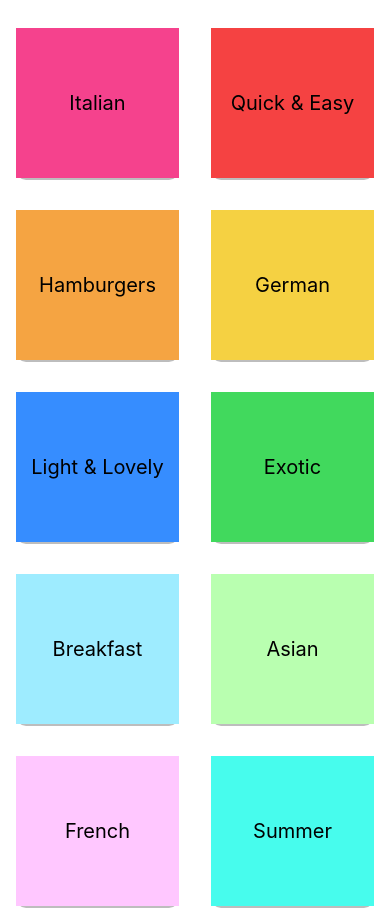
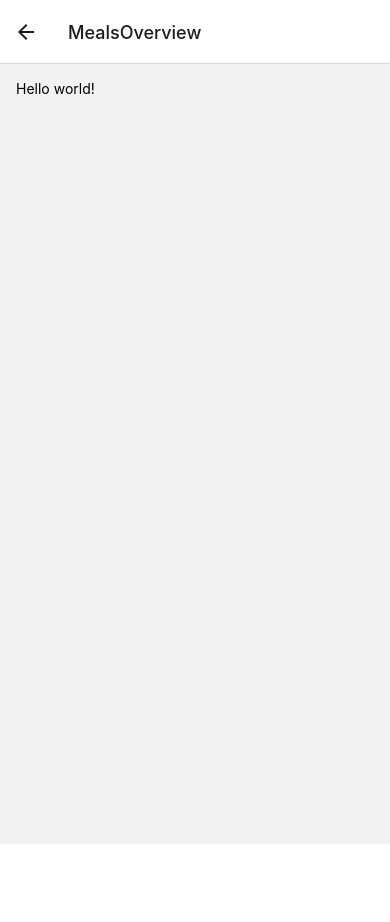
Before and after one commit to CNFishead/mealsapp, a React Native app: screen /MealsOverview in a window 390 px wide. After the commit the page ends 844 px from the top, so only its background shows below. Built offline with nearby package versions, Linux system fonts and the light colour scheme.

Commit message:
simple navigation

```diff
--- a/App.js
+++ b/App.js
@@ -1,19 +1,27 @@
 import { StatusBar } from "expo-status-bar";
-import { Dimensions,  StyleSheet,  View } from "react-native";
+import { Dimensions, StyleSheet, View } from "react-native";
+import { NavigationContainer } from "@react-navigation/native";
 import Categories from "./screens/Categories.screen";
+import { createNativeStackNavigator } from "@react-navigation/native-stack";
+import MealsOverview from "./screens/MealsOverview.screen";
+
+// creates a stack navigator
+const Stack = createNativeStackNavigator();
 
 export default function App() {
   return (
-    <View style={styles.container}>
-      <Categories />
-      <StatusBar style="light" />
-    </View>
+    <>
+      <NavigationContainer>
+        <Stack.Navigator initialRouteName={Categories}>
+          <Stack.Screen name="MealsCategories" component={Categories} />
+          <Stack.Screen name="MealsOverview" component={MealsOverview} />
+        </Stack.Navigator>
+      </NavigationContainer>
+      <StatusBar style="dark" />
+    </>
   );
 }
 
 const styles = StyleSheet.create({
-  container: {
-    // set margin top to whatever the status bar height is, plus 10 to add a little space
-    marginTop: Dimensions.get("screen").height * 0.02,
-  },
+  container: {},
 });
--- a/components/tile/Tile.component.jsx
+++ b/components/tile/Tile.component.jsx
@@ -1,7 +1,7 @@
 import React from "react";
 import { Pressable, StyleSheet, Text, View, Platform } from "react-native";
 
-const Tile = ({ title, color }) => {
+const Tile = ({ title, color, onPress }) => {
   return (
     <View style={styles.rootContainer}>
       <Pressable
@@ -17,6 +17,7 @@ const Tile = ({ title, color }) => {
           color: "rgba(0,0,0,0.2)",
           foreground: true,
         }}
+        onPress={onPress}
       >
         <View style={[styles.innerContainer]}>
           <Text style={styles.text}>{title}</Text>
--- a/package.json
+++ b/package.json
@@ -10,12 +10,13 @@
   },
   "dependencies": {
     "@react-navigation/native": "^6.1.9",
+    "@react-navigation/native-stack": "^6.9.17",
     "expo": "~49.0.15",
     "expo-status-bar": "~1.6.0",
     "react": "18.2.0",
     "react-native": "0.72.6",
-    "react-native-screens": "~3.22.0",
-    "react-native-safe-area-context": "4.6.3"
+    "react-native-safe-area-context": "4.6.3",
+    "react-native-screens": "~3.22.0"
   },
   "devDependencies": {
     "@babel/core": "^7.20.0"
--- a/screens/Categories.screen.jsx
+++ b/screens/Categories.screen.jsx
@@ -3,12 +3,22 @@ import { CATEGORIES } from "../data/dummy-data";
 import { FlatList, Text, View } from "react-native";
 import Tile from "../components/tile/Tile.component";
 
-const Categories = () => {
+const Categories = ({ navigation }) => {
   return (
     <View>
       <FlatList
         data={CATEGORIES}
-        renderItem={({ item }) => <Tile title={item.title} color={item.color} />}
+        renderItem={({ item }) => (
+          <Tile
+            title={item.title}
+            color={item.color}
+            onPress={() => {
+              navigation.navigate("MealsOverview", {
+                categoryId: item.id,
+              });
+            }}
+          />
+        )}
         keyExtractor={(item) => item.id}
         numColumns={2}
       />
--- /dev/null
+++ b/screens/MealsOverview.screen.jsx
@@ -0,0 +1,20 @@
+import React from "react";
+import { StyleSheet, Text, View } from "react-native";
+import { MEALS } from "../data/dummy-data";
+
+const MealsOverview = () => {
+  return (
+    <View style={styles.container}>
+      <Text>Hello world!</Text>
+    </View>
+  );
+};
+
+export default MealsOverview;
+
+const styles = StyleSheet.create({
+  container: {
+    flex: 1,
+    padding: 16,
+  },
+});
```
Also changed, not shown: 1 other file (tests, documents, lock files or other folders).
